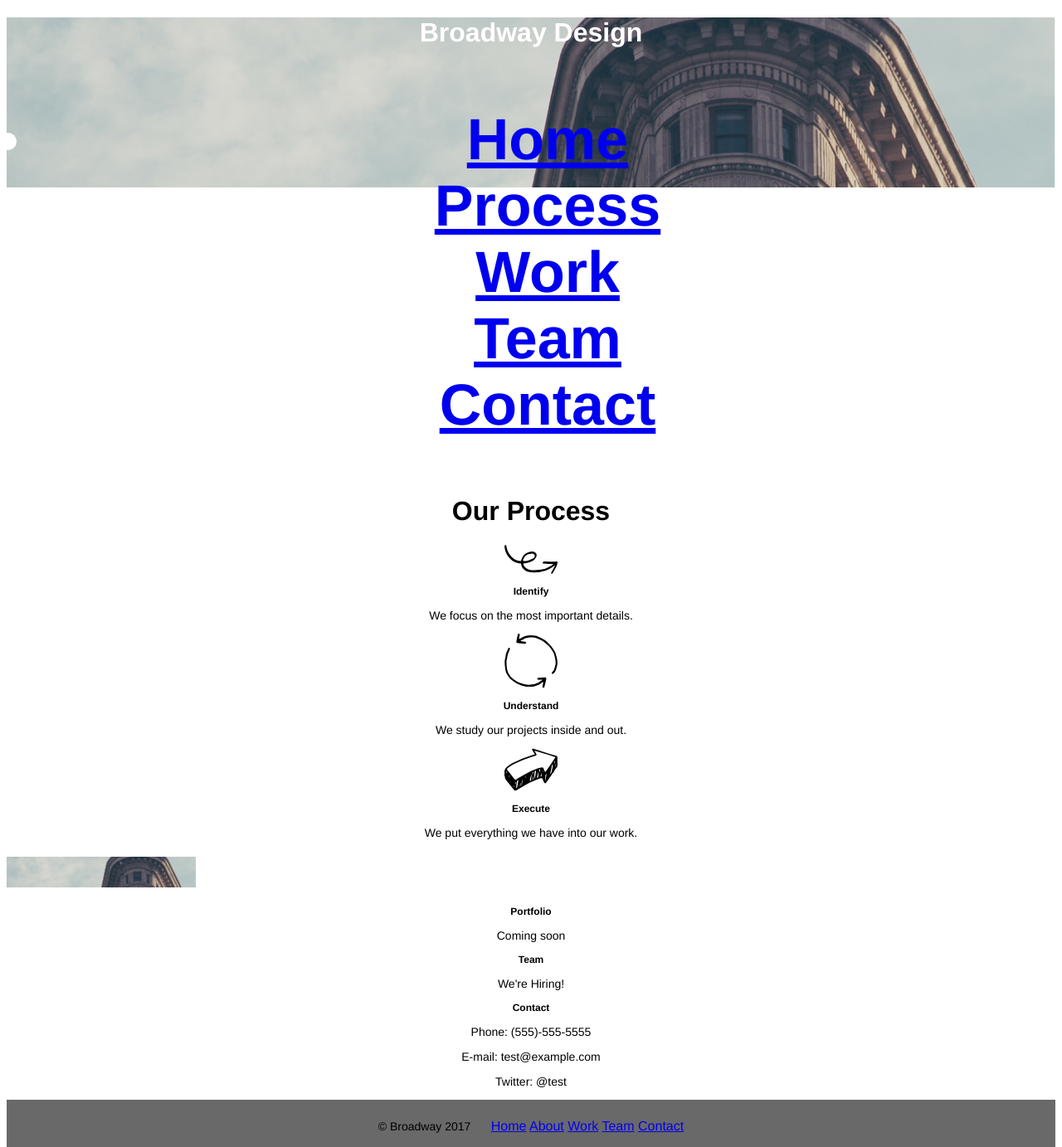
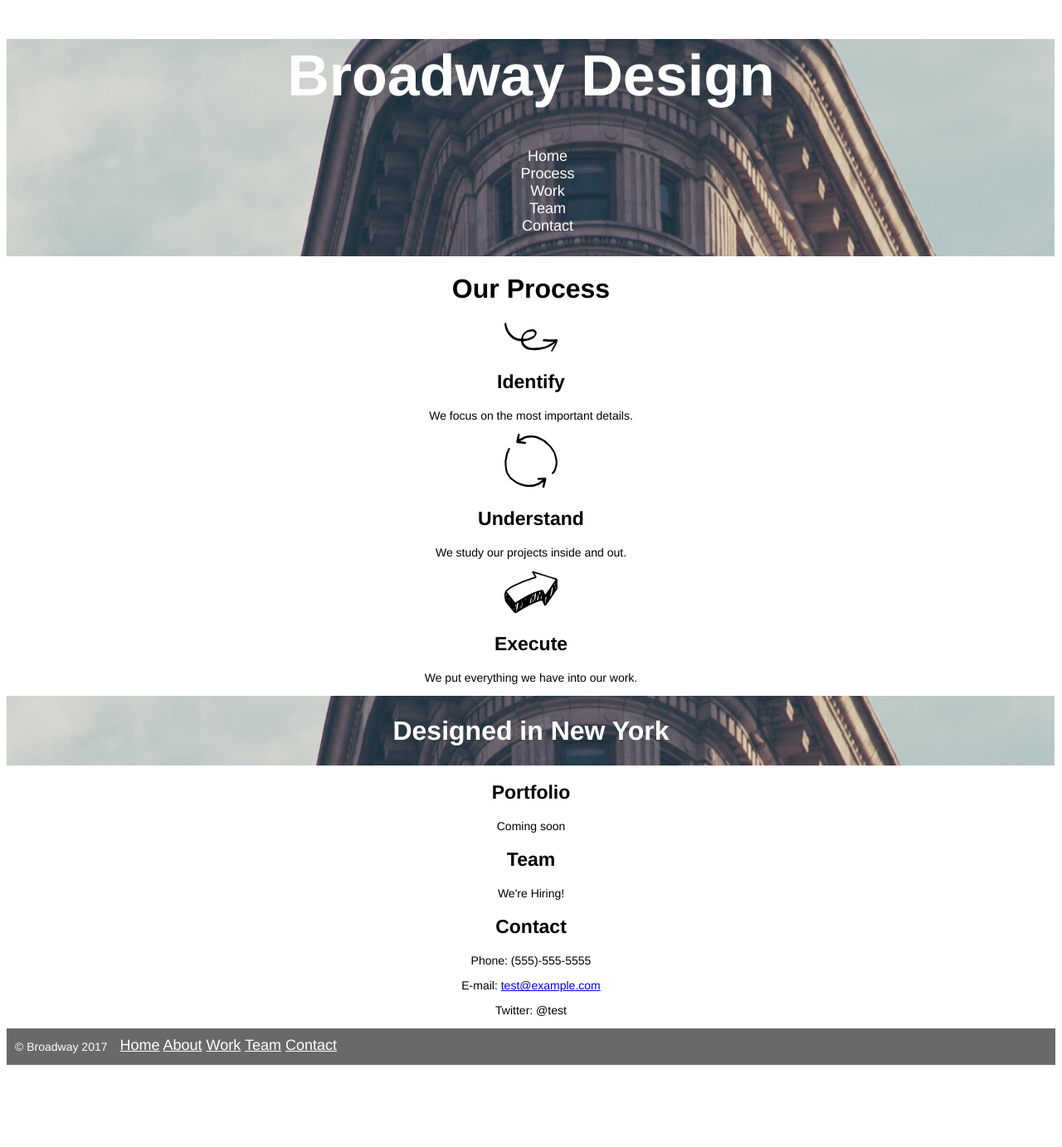
Before and after one commit to jrmarsha/broadway, a plain HTML site: page index.html in a window 1280 px wide. Shown: the top 1383 px of the page at 83% size. After the commit the page ends 1306 px from the top, so only its background shows below. Drawn offline with Linux system fonts and the light colour scheme.

Commit message:
finalized project

```diff
--- a/index.html
+++ b/index.html
@@ -9,10 +9,10 @@
 
 <body>
 
-  <div class="front-title bg-img">
-    <h1>Broadway Design</h1>
+  <div class="front-title-block">
+    <h1 ID="front-title-text">Broadway Design</h1>
 
-    <nav>
+    <nav ID="main-menu">
       <ul>
         <li><a href="/">Home</a></li>
         <li><a href="/">Process</a></li>
@@ -24,45 +24,51 @@
 
   </div>
 
+  <div>
+    <h1>Our Process</h1>
+    <img src="images/identify.svg" alt="Identify icon" />
 
-
-  <div class="white-bg">
-    <h1>Our Process</h1>
-    <img src="images/identify.svg" />
     <h2>Identify</h2>
     <p>We focus on the most important details.</p>
-    <img src="images/understand.svg" />
+    <img src="images/understand.svg" alt="Understand icon" />
+
     <h2>Understand</h2>
     <p>We study our projects inside and out.</p>
-    <img src="images/execute.svg" />
+    <img src="images/execute.svg" alt="Execute icon"  />
+
     <h2>Execute</h2>
     <p>We put everything we have into our work.</p>
-      <div class="designed_in_title bg-img">
+
+      <div class="designed_in_title">
         <h1>Designed in New York</h1>
       </div>
+
     <h2>Portfolio</h2>
     <p>Coming soon</p>
+
     <h2>Team</h2>
     <p>We're Hiring!</p>
+
     <h2>Contact</h2>
     <p>Phone: (555)-555-5555</p>
-    <p>E-mail: test@example.com</p>
+    <p>E-mail: <a href="mailto:test@example.com">test@example.com</a></p>
     <p>Twitter: @test</p>
   </div>
 
   <footer>
-    <div class="footer-menu copyright"><p>&copy; Broadway 2017</p></div>
-    <div class="footer-menu">
-      <nav>
+
+    <div class="copyright"><p>&copy; Broadway 2017</p></div>
+
+    <div id="footer-menu">
         <a href="/">Home</a>
         <a href="/">About</a>
         <a href="/">Work</a>
         <a href="/">Team</a>
         <a href="/">Contact</a>
-      </nav>
     </div>
 
   </footer>
+
 </body>
 
 </html>
--- a/resources/index.css
+++ b/resources/index.css
@@ -4,21 +4,33 @@ body {
   text-align: center;
 }
 
-.bg-img {
+.front-title-block {
   background-image: url("../images/the-flatiron-building.png");
+  background-position: right center;
   background-repeat: no-repeat;
-  background-size: contain;
-  height:auto;
+  padding-bottom: 10px;
 }
 
-.front-title {
+#front-title-text {
   font-size:70px;
   font-weight: bold;
   color: white;
+  padding-top: 4px;
 }
 
-nav link {
+nav li {
   font-size: 18px;
+  list-style-type: none;
+}
+
+#main-menu a {
+  color: white;
+  text-decoration: none;
+}
+
+#main-menu a:hover {
+  color: dimgray;
+  text-decoration: none;
 }
 
 p {
@@ -31,29 +43,41 @@ h1 {
 }
 
 h2 {
-  font-size: 12px;
+  font-size: 23px;
   font-weight: bold;
-}
-
-.white-bg {
-  background-color: white;
 }
 
 .designed_in_title {
   font-size: 23px;
   font-weight: bold;
   color: white;
-}
-
-.footer-menu {
-  display: inline-block;
-  margin: 10px;
+  background-image: url("../images/the-flatiron-building.png");
+  background-position: right center;
+  background-repeat: no-repeat;
+  padding-top: 2px;
+  padding-bottom: 2px;
 }
 
 footer {
   background-color: dimgray;
+  display: inline-block;
+  width: 100%;
+  margin-bottom: 10px;
 }
 
 footer .copyright {
   font-size: 11px;
+  color: white;
+  float:left;
+  margin: 0px 15px 0px 10px;
 }
+
+footer #footer-menu {
+  float:left;
+  font-size: 18px;
+  margin-top: 10px;
+}
+
+footer a {
+  color: white;
+}
```
